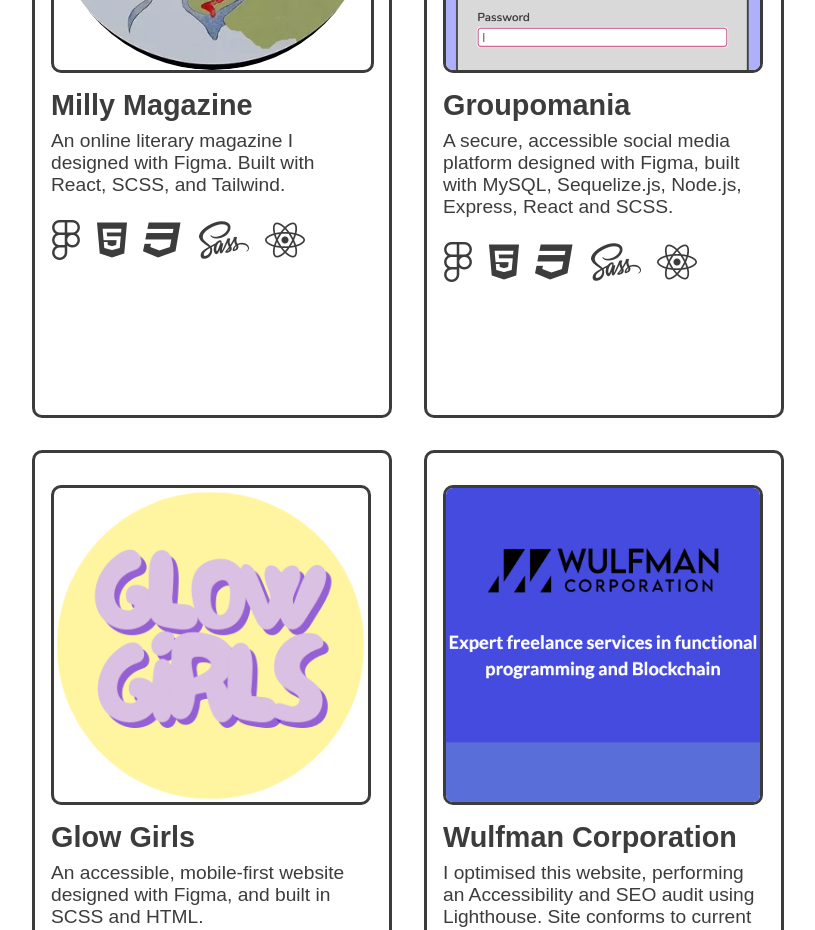
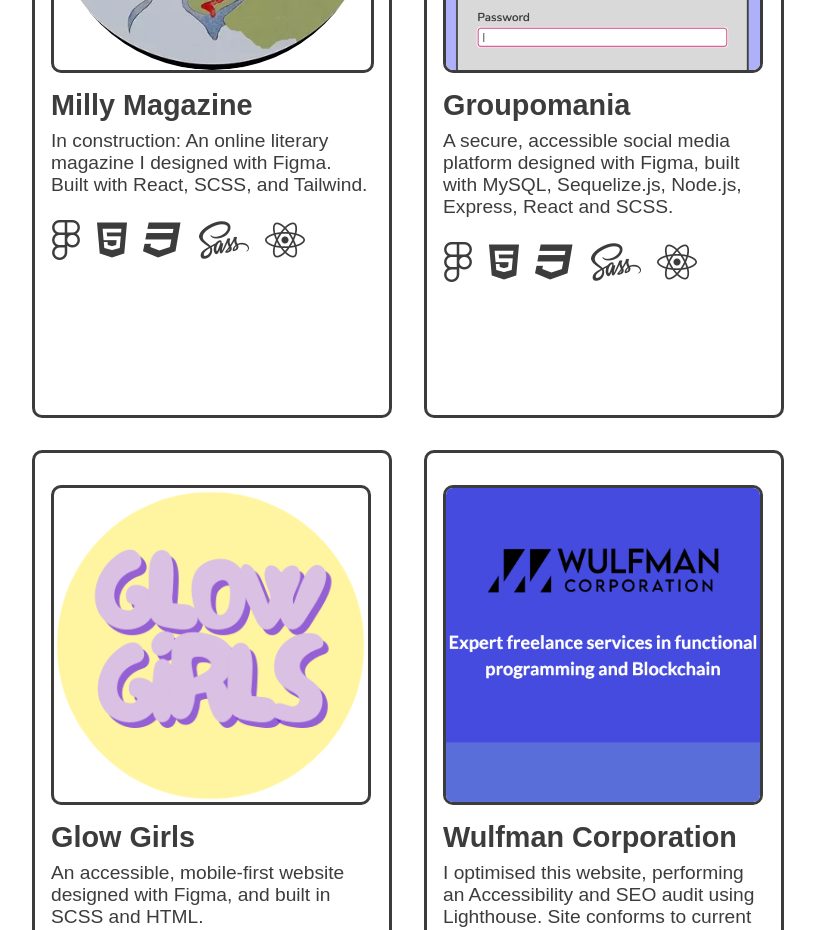
Before and after one commit to tssa017/portfolio, a React (Create React App) app: page / in a window 1280 px wide. Shown: the part 1780-2710 px from the top of the page, without its empty margins (232-1047 px from the left). Built offline with nearby package versions, Linux system fonts and the light colour scheme; a web font is replaced by a local one.

Commit message:
:lipstick: updated txt

```diff
--- a/src/components/projects/Projects.js
+++ b/src/components/projects/Projects.js
@@ -27,8 +27,8 @@
                                 <h2>Milly Magazine</h2>
                                 <Paragraph>
                                     {isEnglishClicked
-                                        ? 'An online literary magazine I designed with Figma. Built with React, SCSS, and Tailwind.'
-                                        : "Un magazine littéraire en ligne que j'ai conçue avec Figma. Construite avec React, SCSS, et Tailwind."}
+                                        ? 'In construction: An online literary magazine I designed with Figma. Built with React, SCSS, and Tailwind.'
+                                        : "En cours de construction : Un magazine littéraire en ligne que j'ai conçue avec Figma. Construite avec React, SCSS, et Tailwind."}
                                 </Paragraph>
                                 <Paragraph className="projects__cards-cont--list">
                                     <FontAwesomeIcon className="fa-brands fa-figma card__icons"></FontAwesomeIcon>
```
